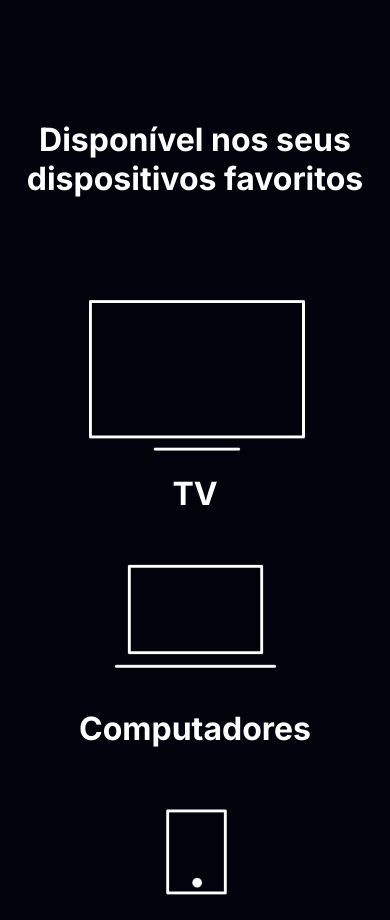
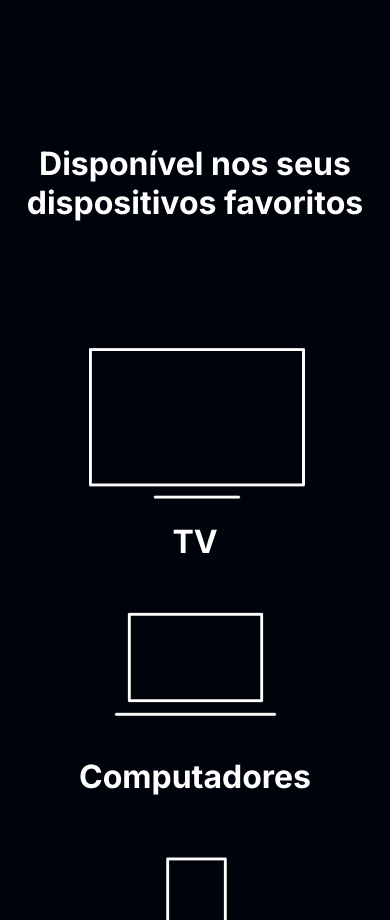
Before and after one commit to FabioObss/projeto_aluraplus, a plain HTML site: page index.html in a window 390 px wide. Shown: the part 3320-4240 px from the top of the page. Drawn offline with Linux system fonts and the light colour scheme.

Commit message:
Update styles.css

```diff
--- a/styles/styles.css
+++ b/styles/styles.css
@@ -192,7 +192,7 @@ body {
 
     .dispositivos_titulo {
         font-size: 2rem;
-        padding: 1.5;
+        padding: 1.5rem;
     }
 
     .dispositivos_lista {
```
